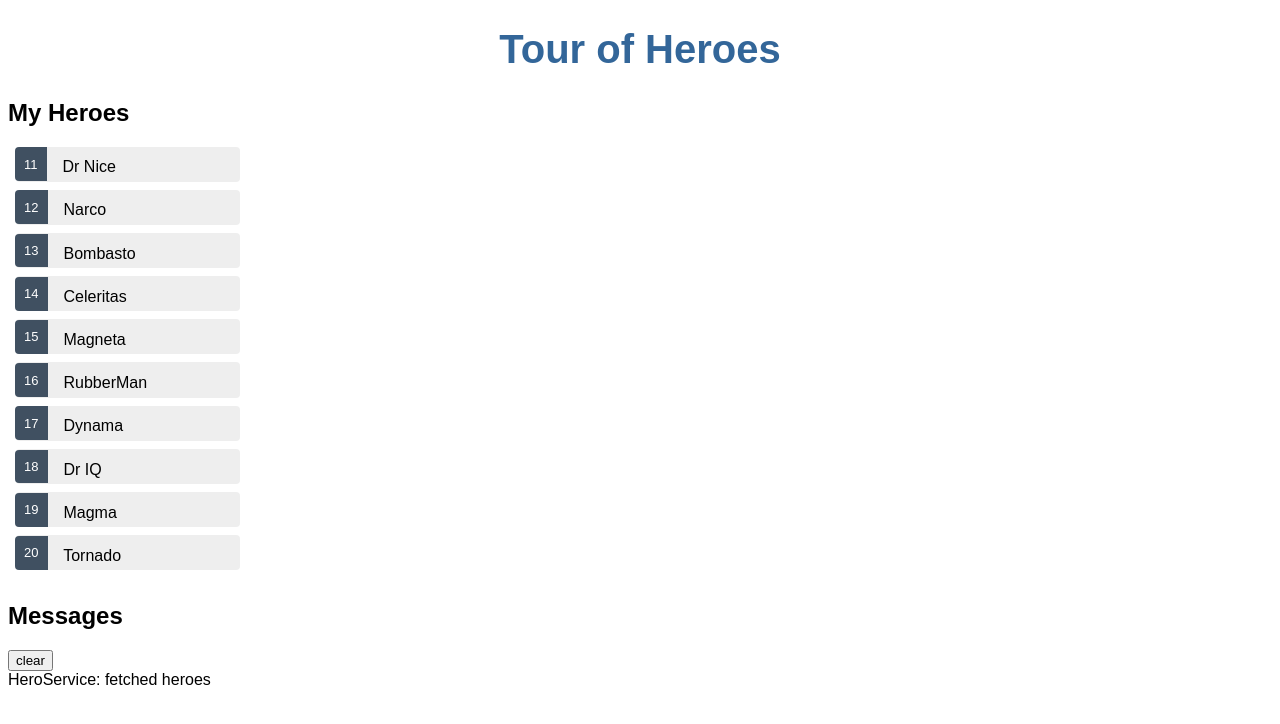
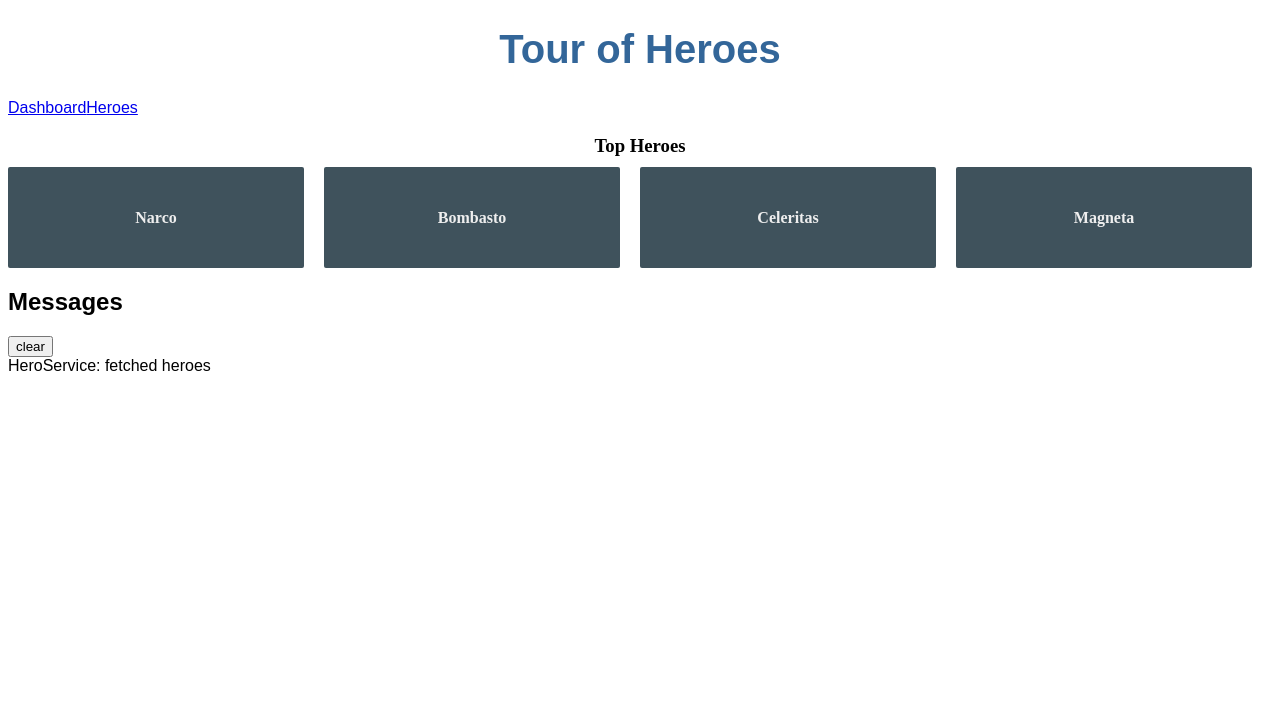
Before and after one commit to lapie002/TourOfHeroTuto, an Angular app: page /dashboard in a window 1280 px wide. Shown: the top 724 px of the page. Built offline with nearby package versions, Linux system fonts and the light colour scheme.

Commit message:
added routing component

```diff
--- a/package.json
+++ b/package.json
@@ -19,6 +19,7 @@
     "@angular/platform-browser": "~8.1.0",
     "@angular/platform-browser-dynamic": "~8.1.0",
     "@angular/router": "~8.1.0",
+    "bootstrap": "^4.3.1",
     "rxjs": "~6.4.0",
     "rxjs-compat": "^6.5.2",
     "tslib": "^1.9.0",
--- a/src/app/app.component.html
+++ b/src/app/app.component.html
@@ -4,5 +4,18 @@
     {{ title }}
   </h1>
 </div>
-<app-heroes></app-heroes>
+
+<nav>
+  <!--  http://localhost:4200/dashboard -->
+  <a routerLink="/dashboard">Dashboard</a>
+  <!--  http://localhost:4200/heroes -->
+  <a routerLink="/heroes">Heroes</a>
+
+  <!--  http://localhost:4200/detail/:id -->
+
+</nav>
+
+<!-- <app-heroes></app-heroes> -->
+
+<router-outlet></router-outlet>
 <app-messages></app-messages>
--- /dev/null
+++ b/src/app/dashboard/dashboard.component.html
@@ -0,0 +1,8 @@
+<h3>Top Heroes</h3>
+<div class="grid grid-pad">
+  <a *ngFor="let hero of heroes" class="col-1-4" routerLink="/detail/{{hero.id}}">
+    <div class="module hero">
+      <h4>{{hero.name}}</h4>
+    </div>
+  </a>
+</div>
--- /dev/null
+++ b/src/app/dashboard/dashboard.component.scss
@@ -0,0 +1,63 @@
+/* DashboardComponent's private CSS styles */
+[class*='col-'] {
+  float: left;
+  padding-right: 20px;
+  padding-bottom: 20px;
+}
+[class*='col-']:last-of-type {
+  padding-right: 0;
+}
+a {
+  text-decoration: none;
+}
+*, *:after, *:before {
+  -webkit-box-sizing: border-box;
+  -moz-box-sizing: border-box;
+  box-sizing: border-box;
+}
+h3 {
+  text-align: center;
+  margin-bottom: 0;
+}
+h4 {
+  position: relative;
+}
+.grid {
+  margin: 0;
+}
+.col-1-4 {
+  width: 25%;
+}
+.module {
+  padding: 20px;
+  text-align: center;
+  color: #eee;
+  max-height: 120px;
+  min-width: 120px;
+  background-color: #3f525c;
+  border-radius: 2px;
+}
+.module:hover {
+  background-color: #eee;
+  cursor: pointer;
+  color: #607d8b;
+}
+.grid-pad {
+  padding: 10px 0;
+}
+.grid-pad > [class*='col-']:last-of-type {
+  padding-right: 20px;
+}
+@media (max-width: 600px) {
+  .module {
+    font-size: 10px;
+    max-height: 75px; }
+}
+@media (max-width: 1024px) {
+  .grid {
+    margin: 0;
+  }
+  .module {
+    min-width: 60px;
+  }
+}
--- /dev/null
+++ b/src/app/dashboard/dashboard.component.ts
@@ -0,0 +1,25 @@
+import { Component, OnInit } from '@angular/core';
+import { Hero } from '../hero';
+import { HeroService} from '../hero.service';
+
+@Component({
+  selector: 'app-dashboard',
+  templateUrl: './dashboard.component.html',
+  styleUrls: ['./dashboard.component.scss']
+})
+export class DashboardComponent implements OnInit {
+
+  heroes: Hero[] = [];
+
+
+  constructor(private heroService: HeroService) { }
+
+  ngOnInit() {
+    this.getHeroes();
+  }
+
+  getHeroes(): void {
+    this.heroService.getHeroes().subscribe(heroes => this.heroes = heroes.slice(1,5));
+  }
+
+}
```
Also changed, not shown: src/app/app-routing.module.ts (added, +21 -0 lines), src/app/app.module.ts (+6 -2 lines), angular.json (line endings or trailing spaces), 2 other files (tests, documents, lock files or other folders).
